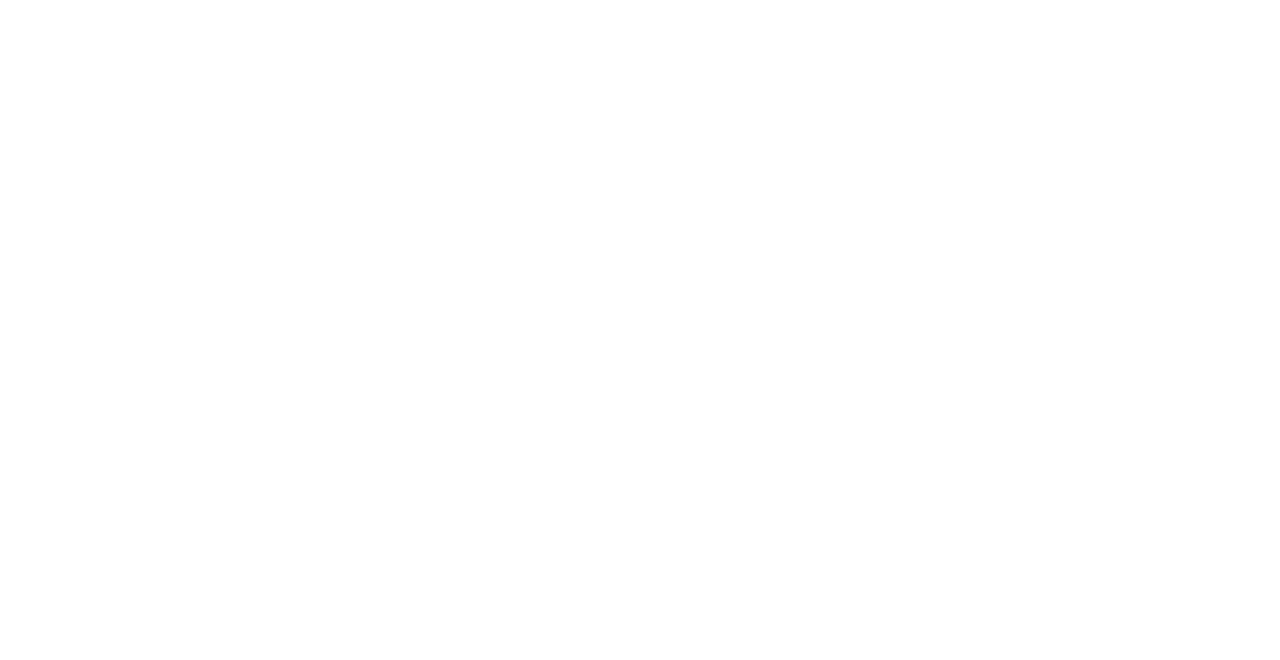
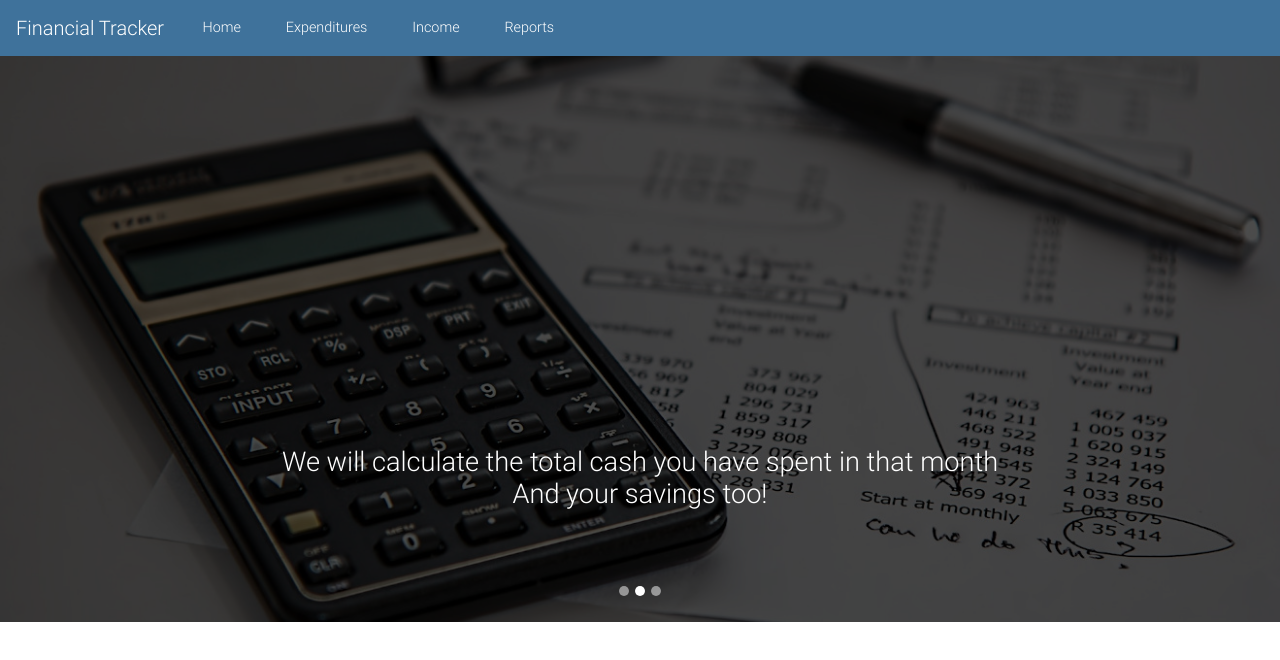
Before and after one commit to kayere-zz/Finance-Tracker, a plain HTML site: page homepage.html in a window 1280 px wide. Drawn offline with Linux system fonts and the light colour scheme.

Commit message:
Edit the carousel

```diff
--- a/homepage.html
+++ b/homepage.html
@@ -12,6 +12,68 @@
       <link rel="stylesheet" href="homepage/style.css">
    </head>
    <body>
+      <nav class="navbar navbar-expand-lg navbar-dark">
+         <a class="navbar-brand" href="#">Financial Tracker</a>
+         <button class="navbar-toggler" type="button" data-toggle="collapse" data-target="#navbarNav"
+            aria-controls="navbarNav" aria-expanded="false" aria-label="Toggle navigation">
+         <span class="navbar-toggler-icon"></span>
+         </button>
+         <div class="collapse navbar-collapse" id="navbarNav">
+            <ul class="navbar-nav">
+               <li class="nav-item">
+                  <a class="nav-link" href="#">Home</span></a>
+               </li>
+               <li class="nav-item">
+                  <a class="nav-link" href="#">Expenditures</a>
+               </li>
+               <li class="nav-item">
+                  <a class="nav-link" href="#">Income</a>
+               </li>
+               <li class="nav-item">
+                  <a class="nav-link" href="#">Reports</a>
+               </li>
+            </ul>
+         </div>
+      </nav>
+      <div id="carousel" class="carousel slide carousel-fade" data-ride="carousel" data-interval="3000">
+         <ol class="carousel-indicators">
+            <li data-target="#carousel-example-2" data-slide-to="0" class="active"></li>
+            <li data-target="#carousel-example-2" data-slide-to="1"></li>
+            <li data-target="#carousel-example-2" data-slide-to="2"></li>
+         </ol>
+         <div class="carousel-inner" role="listbox">
+            <div class="carousel-item active">
+               <div class="view">
+                  <img class="d-block w-100" src="img/broke.jpg"
+                    alt="First slide">
+                  <div class="mask rgba-black-strong"></div>
+               </div>
+               <div class="carousel-caption">
+                  <h3 class="h3-responsive">Don't worry if you can't recall where your money went.<br> We will tell you.</h3>
+               </div>
+            </div>
+            <div class="carousel-item">
+               <div class="view">
+                  <img class="d-block w-100" src="img/accounting.jpg"
+                     alt="Second slide">
+                  <div class="mask rgba-black-strong"></div>
+               </div>
+               <div class="carousel-caption">
+                  <h3 class="h3-responsive">We will calculate the total cash you have spent in that month <br>And your savings too!</h3>
+               </div>
+            </div>
+            <div class="carousel-item">
+               <div class="view">
+                  <img class="d-block w-100" src="img/graphs.jpg"
+                     alt="Third slide">
+                  <div class="mask rgba-black-strong"></div>
+               </div>
+               <div class="carousel-caption">
+                  <h3 class="h3-responsive">After the month you will receive an analysis of your finances. <br> We'll do it in charts!</h3>
+               </div>
+            </div>
+         </div>
+      </div>
       <script type="text/javascript" src="js/jquery-3.4.1.min.js"></script>
       <script type="text/javascript" src="js/popper.min.js"></script>
       <script type="text/javascript" src="js/bootstrap.min.js"></script>
--- a/homepage/script.js
+++ b/homepage/script.js
@@ -0,0 +1,3 @@
+$(document).ready(function() {
+
+  });
--- a/homepage/style.css
+++ b/homepage/style.css
@@ -0,0 +1,29 @@
+  *::-webkit-scrollbar {
+	width: 0 !important
+}
+
+* {
+	overflow: -moz-scrollbars-none;
+}
+
+* {
+	-ms-overflow-style: none;
+}
+
+body {
+	position: relative;
+	overflow-x: hidden;
+}
+nav{
+    background-color: #3f729b;
+}
+.nav-link{
+    color: aliceblue;
+    font-size: 0.9em;
+    margin-left: 1em;
+    margin-right: 1em;
+}
+
+.h3-responsive{
+  margin-top: -5em;
+}
```
Also changed, not shown: img/accounting.jpg (added), img/broke.jpg (added), img/budget.jpg (added), img/graphs.jpg (added), img/sample.jpg. Lines whose indentation alone changed are shown as unchanged.
